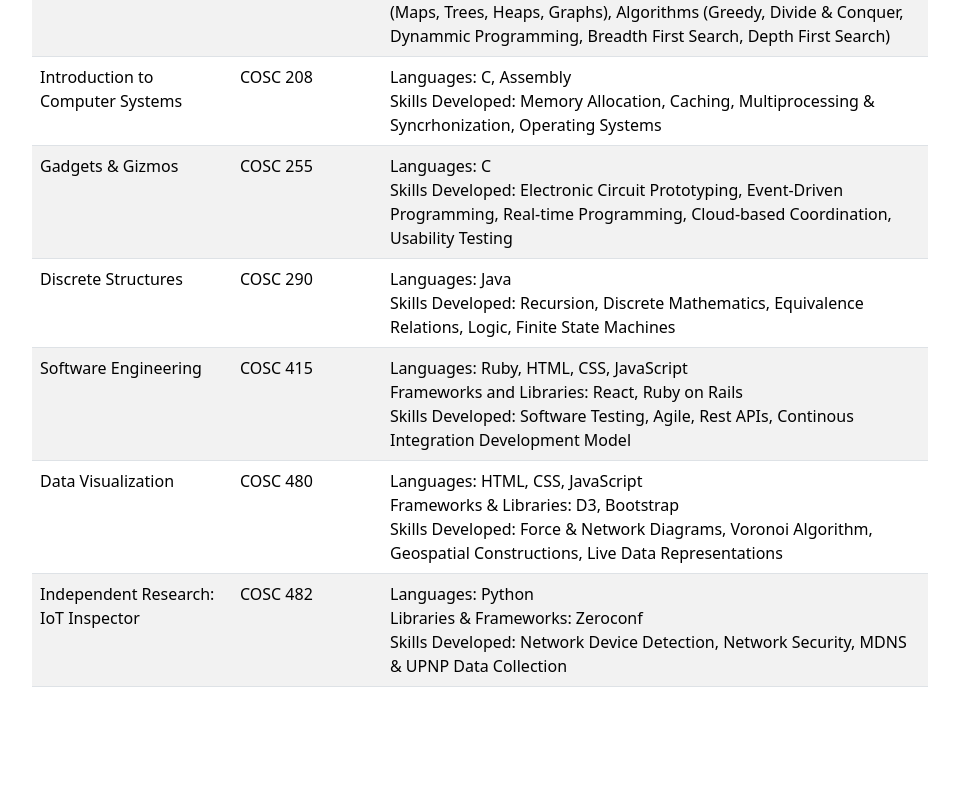
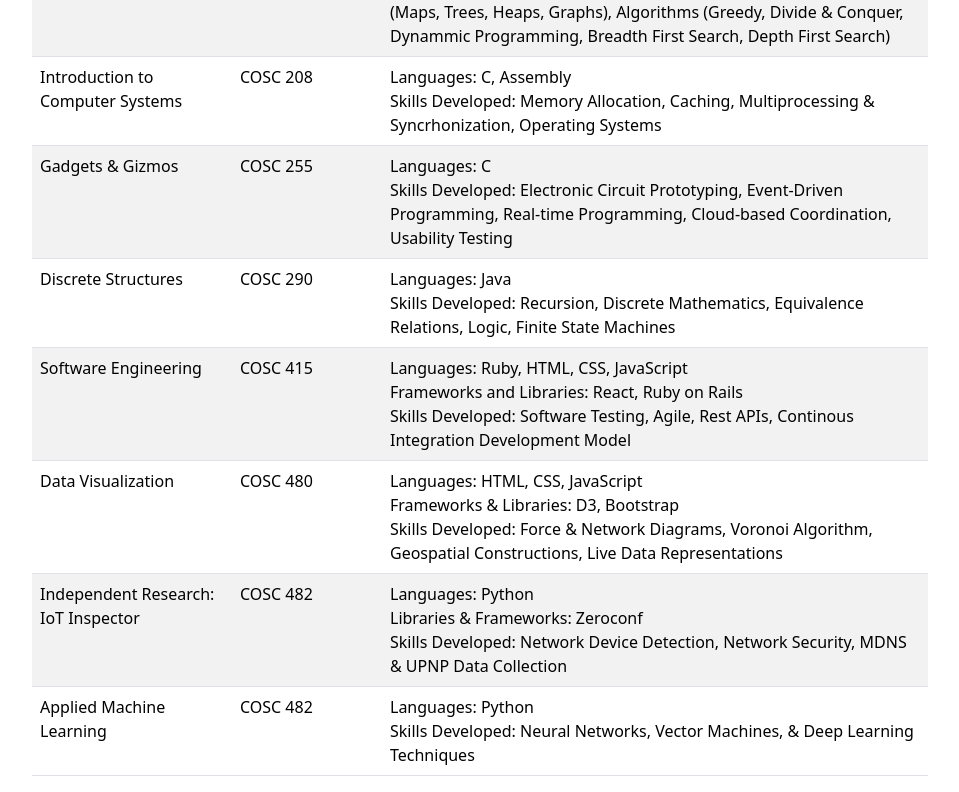
Before and after one commit to leoleaipailote/portfolio, a website: page education.html in a window 1280 px wide. Shown: the part 586-1378 px from the top of the page, without its empty margins (160-1119 px from the left). Before the commit the page ends 1289 px from the top, so only its background shows below. Drawn offline with nearby package versions, Linux system fonts and the light colour scheme.

Commit message:
modified education section

```diff
--- a/education.html
+++ b/education.html
@@ -124,6 +124,13 @@
                     Skills Developed: Network Device Detection, Network Security, MDNS &amp; UPNP Data Collection
                 </td>
             </tr>
+            <tr>
+              <td>Applied Machine Learning</td>
+              <td>COSC 482</td>
+              <td>Languages: Python <br>
+                  Skills Developed: Neural Networks, Vector Machines, &amp; Deep Learning Techniques
+              </td>
+          </tr>
 
         </tbody>
     </table>
```
